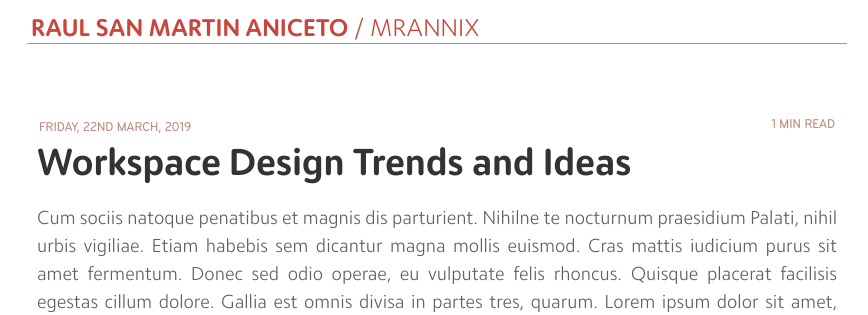
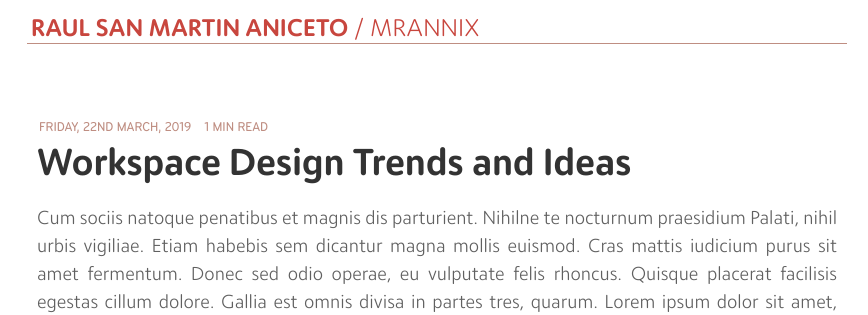
Before and after one commit to MrAnnix/MrAnnix.github.io, a Jekyll site: the page built from _posts/2019-03-22-workspace-design-trends-and-ideas.md, in a window 1280 px wide. Shown: the top 315 px of the page, without its empty margins (203-1071 px from the left). Built offline with Jekyll 4.4.1, drawn with Linux system fonts in a browser that asks for light colours.

Commit message:
Update _common.scss

```diff
--- a/_sass/_common.scss
+++ b/_sass/_common.scss
@@ -21,8 +21,6 @@
 }
 
 .read-time {
-    margin-right: 2px;
-    float: right;
     text-transform: uppercase;
     font-family: moniker;
     font-size: 10pt;
```
